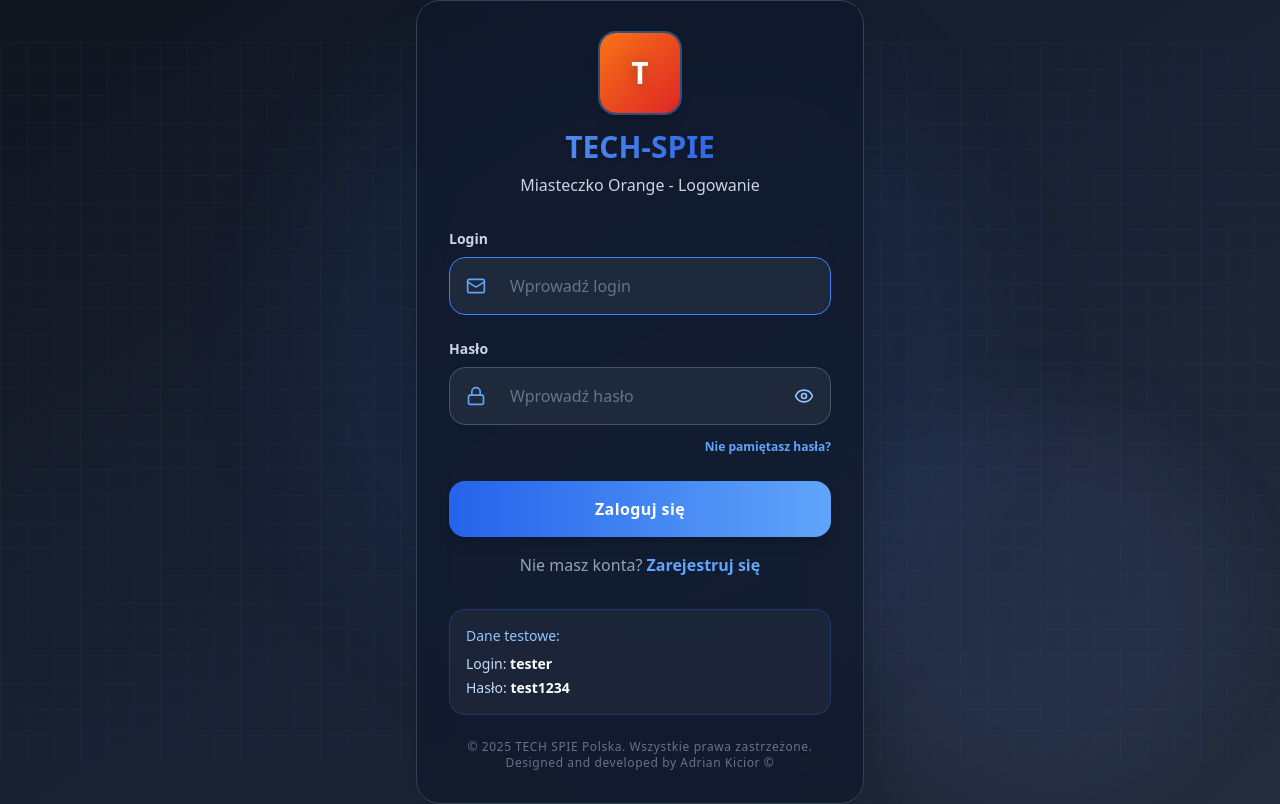
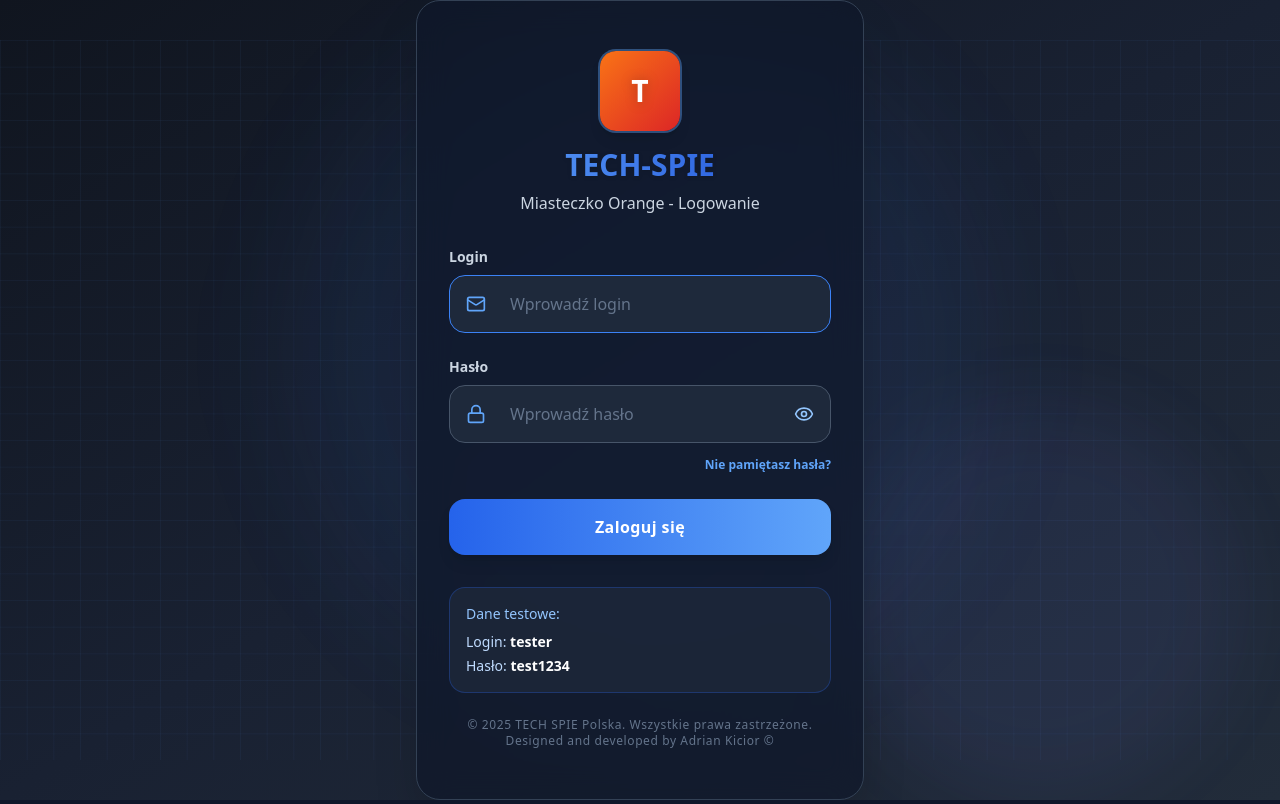
Before and after one commit to adriankx93/TMOfrontend, a React (Vite) app: page /login in a window 1280 px wide. Built offline with nearby package versions, Linux system fonts and the light colour scheme.

Commit message:
Update LoginPage.jsx

```diff
--- a/src/pages/LoginPage.jsx
+++ b/src/pages/LoginPage.jsx
@@ -28,7 +28,7 @@ export default function LoginPage() {
   };
 
   return (
-    <div className="bg-slate-900/70 backdrop-blur-lg border border-slate-700 rounded-3xl shadow-2xl p-8 w-full animate-fade-in">
+    <div className="bg-slate-900/70 backdrop-blur-lg border border-slate-700 rounded-3xl shadow-2xl p-8 w-full animate-fade-in max-w-md mx-auto min-h-screen flex flex-col justify-center">
       <div className="text-center mb-8">
         <div className="w-20 h-20 bg-gradient-to-br from-orange-500 to-red-600 rounded-2xl flex items-center justify-center mx-auto mb-4 shadow-lg ring-2 ring-blue-400/40">
           <span className="text-white text-3xl font-bold drop-shadow-[0_1px_6px_rgba(0,0,0,0.25)]">T</span>
@@ -112,15 +112,6 @@ export default function LoginPage() {
         </button>
       </form>
 
-      <div className="mt-4 text-center">
-        <p className="text-slate-400">
-          Nie masz konta?{" "}
-          <Link to="/register" className="text-blue-400 hover:underline font-semibold">
-            Zarejestruj się
-          </Link>
-        </p>
-      </div>
-
       <div className="mt-8 p-4 bg-slate-800/80 rounded-2xl border border-blue-600/30">
         <div className="text-sm text-blue-300 font-medium mb-2">Dane testowe:</div>
         <div className="text-sm text-blue-200 space-y-1">
```
